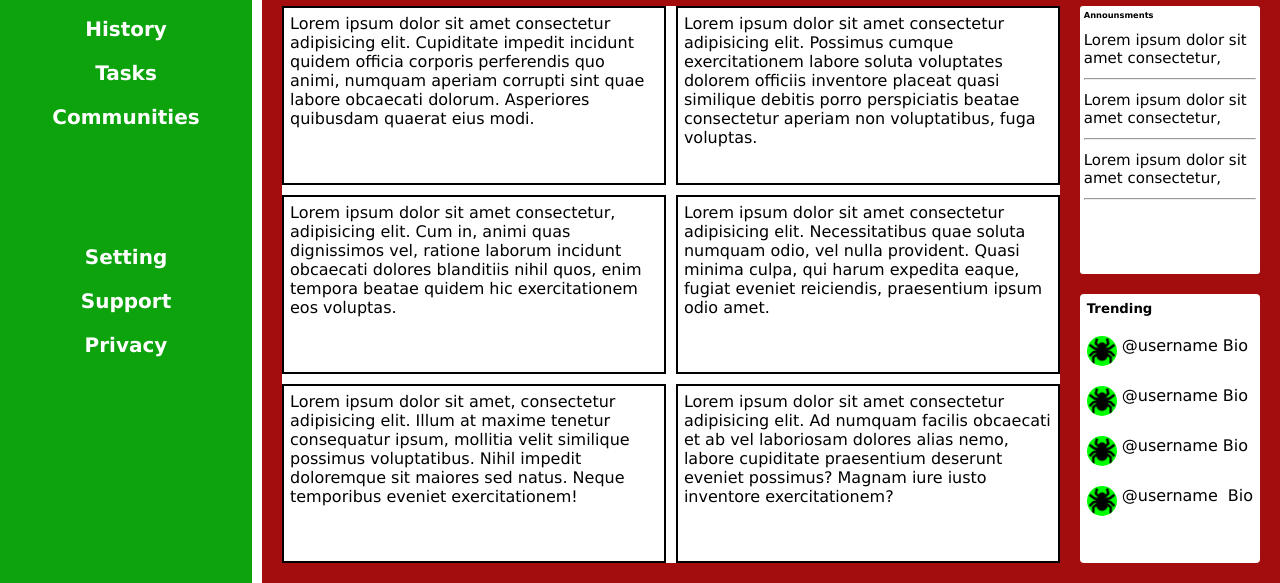
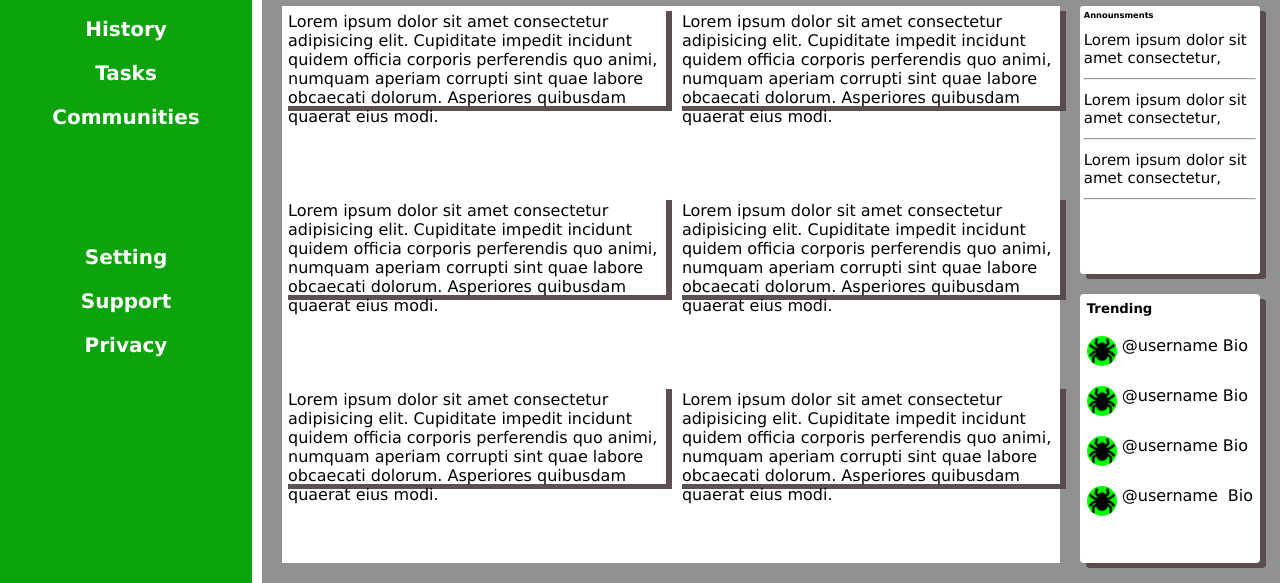
Before and after one commit to Spiderlight6/admin-dashboard, a plain HTML site: page index.html in a window 1280 px wide. Shown: the part 217-800 px from the top of the page. Drawn offline with Linux system fonts and the light colour scheme.

Commit message:
modified:   index.html 	modified:   style.css

```diff
--- a/index.html
+++ b/index.html
@@ -53,12 +53,39 @@
             <div id="projects">
 
 
-                <div class="cards">Lorem ipsum dolor sit amet consectetur adipisicing elit. Cupiditate impedit incidunt quidem officia corporis perferendis quo animi, numquam aperiam corrupti sint quae labore obcaecati dolorum. Asperiores quibusdam quaerat eius modi.</div>
-                <div class="cards">Lorem ipsum dolor sit amet consectetur adipisicing elit. Possimus cumque exercitationem labore soluta voluptates dolorem officiis inventore placeat quasi similique debitis porro perspiciatis beatae consectetur aperiam non voluptatibus, fuga voluptas.</div>
-                <div class="cards">Lorem ipsum dolor sit amet consectetur, adipisicing elit. Cum in, animi quas dignissimos vel, ratione laborum incidunt obcaecati dolores blanditiis nihil quos, enim tempora beatae quidem hic exercitationem eos voluptas.</div>
-                <div class="cards">Lorem ipsum dolor sit amet consectetur adipisicing elit. Necessitatibus quae soluta numquam odio, vel nulla provident. Quasi minima culpa, qui harum expedita eaque, fugiat eveniet reiciendis, praesentium ipsum odio amet.</div>
-                <div class="cards">Lorem ipsum dolor sit amet, consectetur adipisicing elit. Illum at maxime tenetur consequatur ipsum, mollitia velit similique possimus voluptatibus. Nihil impedit doloremque sit maiores sed natus. Neque temporibus eveniet exercitationem!</div>
-                <div class="cards">Lorem ipsum dolor sit amet consectetur adipisicing elit. Ad numquam facilis obcaecati et ab vel laboriosam dolores alias nemo, labore cupiditate praesentium deserunt eveniet possimus? Magnam iure iusto inventore exercitationem?</div>
+                <div class="cards">
+                    <p>Lorem ipsum dolor sit amet consectetur adipisicing elit. Cupiditate impedit incidunt quidem officia corporis perferendis quo animi, numquam aperiam corrupti sint quae labore obcaecati dolorum. Asperiores quibusdam quaerat eius modi.</p>
+                </div>
+
+                <div class="cards">
+                    <p>Lorem ipsum dolor sit amet consectetur adipisicing elit.
+                        Cupiditate impedit incidunt quidem officia corporis perferendis quo animi,
+                        numquam aperiam corrupti sint quae labore obcaecati dolorum. Asperiores quibusdam quaerat eius modi.</p>
+                </div>
+
+                <div class="cards">
+                    <p>Lorem ipsum dolor sit amet consectetur adipisicing elit.
+                        Cupiditate impedit incidunt quidem officia corporis perferendis quo animi,
+                        numquam aperiam corrupti sint quae labore obcaecati dolorum. Asperiores quibusdam quaerat eius modi.</p>
+                </div>
+
+                <div class="cards">
+                    <p>Lorem ipsum dolor sit amet consectetur adipisicing elit.
+                        Cupiditate impedit incidunt quidem officia corporis perferendis quo animi,
+                        numquam aperiam corrupti sint quae labore obcaecati dolorum. Asperiores quibusdam quaerat eius modi.</p>
+                </div>
+
+                <div class="cards">
+                    <p>Lorem ipsum dolor sit amet consectetur adipisicing elit.
+                        Cupiditate impedit incidunt quidem officia corporis perferendis quo animi,
+                         numquam aperiam corrupti sint quae labore obcaecati dolorum. Asperiores quibusdam quaerat eius modi.</p>
+                </div>
+
+                <div class="cards">
+                    <p>Lorem ipsum dolor sit amet consectetur adipisicing elit.
+                    Cupiditate impedit incidunt quidem officia corporis perferendis quo animi,
+                     numquam aperiam corrupti sint quae labore obcaecati dolorum. Asperiores quibusdam quaerat eius modi.</p>
+                </div>
 
 
             </div>
--- a/style.css
+++ b/style.css
@@ -95,7 +95,7 @@ main{
     grid-gap: 20px;
     grid-template-columns: 5fr 1fr;
     grid-template-rows: repeat(6, 1fr);
-    background: rgb(163, 13, 13);
+   background-color: #929191;
     grid-column: 2/4;
     grid-row: 2/5;
     padding: 20px;
@@ -113,8 +113,9 @@ main{
 
 
 .cards{
-    border: 2px solid black;
+    box-shadow: 6px 5px hsla(0, 9%, 32%, 0.966);
     padding: 6px;
+    height: 100px;
 }
 
 #announsments{
@@ -123,6 +124,7 @@ main{
     background: #fff;
     font-size: 10px;
     border-radius: 3px;
+    box-shadow: 6px 5px hsla(0, 9%, 32%, 0.966);
 }
 
 #announsments p{
@@ -137,6 +139,7 @@ main{
     grid-row: 4/7;
     padding: 7px;
     border-radius: 4px;
+    box-shadow: 6px 5px hsla(0, 9%, 32%, 0.966);
 }
 #trending img{
     width: 30px;
```
